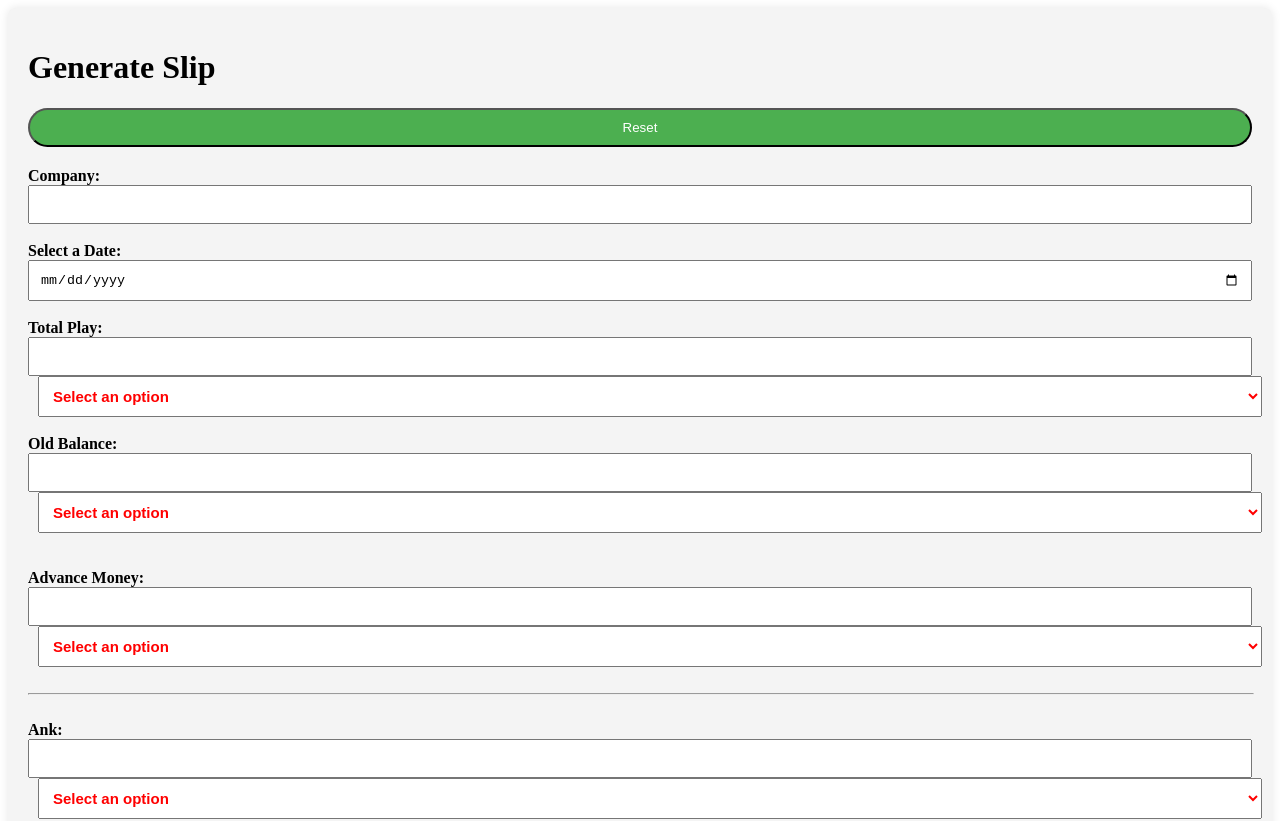
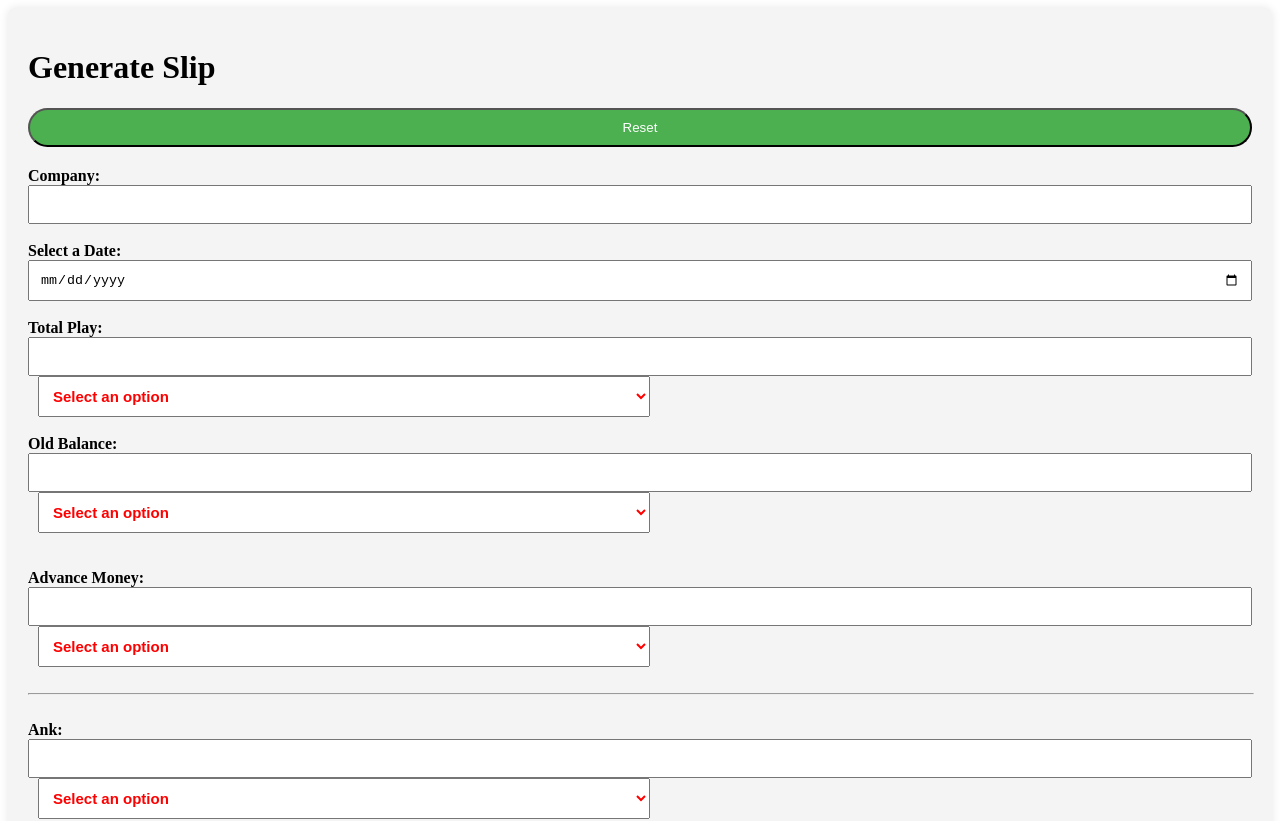
Before and after one commit to organicboi/newFormSlip_3.0_ReactJS, a React (Vite) app: page / in a window 1280 px wide. Shown: the top 821 px of the page. Built offline with nearby package versions, Linux system fonts and the light colour scheme.

Commit message:
change select box size on form page

```diff
--- a/src/pages/HomePage.css
+++ b/src/pages/HomePage.css
@@ -35,6 +35,9 @@ button {
   width: 100%;
   box-sizing: border-box;
 }
+select {
+  width: 50%;
+}
 
 button {
   background-color: #4caf50;
--- a/src/pages/compCSS.css
+++ b/src/pages/compCSS.css
@@ -76,6 +76,7 @@ a {
 }
 select {
   margin-left: 10px;
+
   padding: 5px;
   font-weight: 800;
   font-size: 15px;
```
